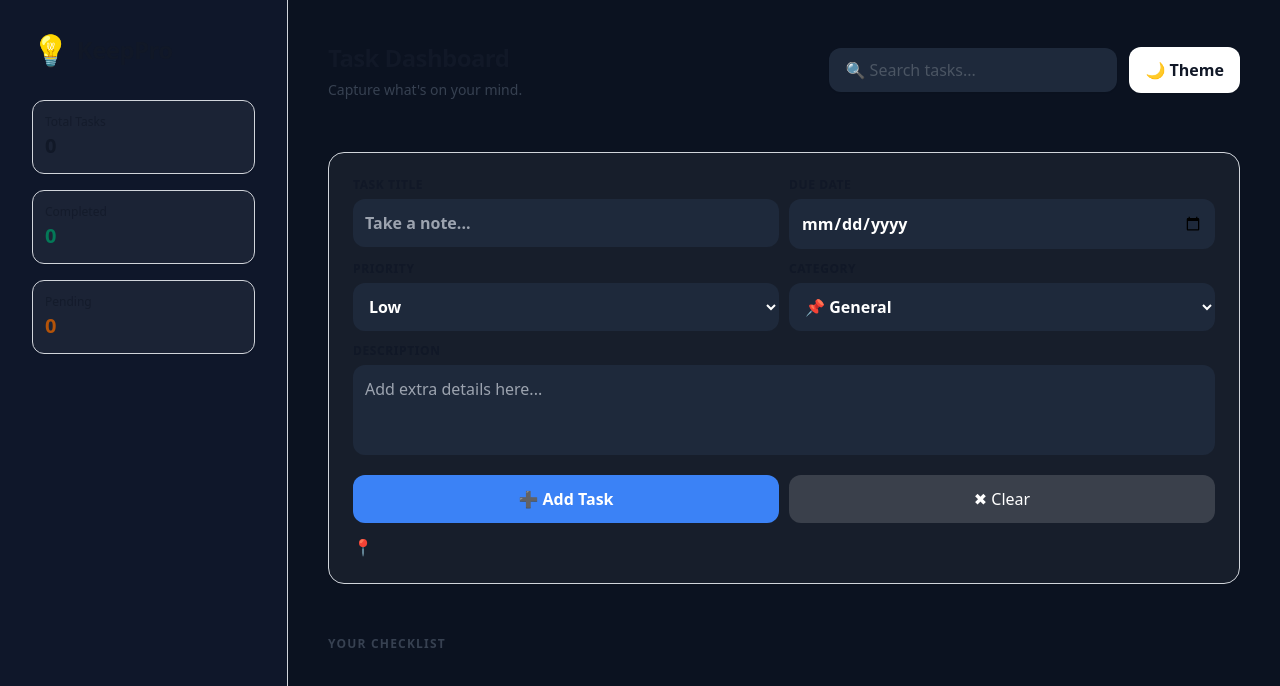
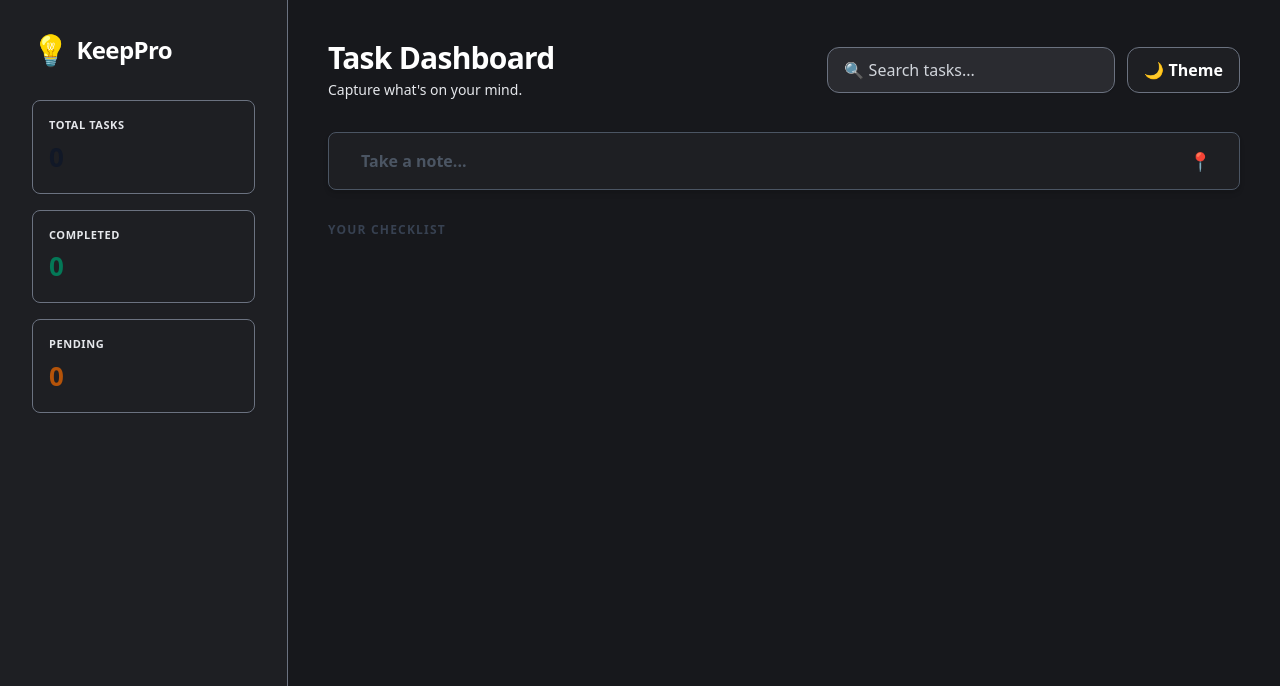
Before and after one commit to Pra3496/Devops_project, a plain HTML site: page frontend/index.html in a window 1280 px wide. Both pictures are taken after a click on the button "🌙 Theme". Shown: the top 686 px of the page. Drawn offline with nearby package versions, Linux system fonts and the light colour scheme; no server answers.

Commit message:
Update style.css

```diff
--- a/frontend/style.css
+++ b/frontend/style.css
@@ -1,294 +1,410 @@
 /* =========================
-   RESET
+   BASE STYLES & CORE VARS (HIGH-CONTRAST GOOGLE KEEP)
 ========================= */
+:root {
+  --bg-app: #ffffff;
+  --bg-sidebar: #eef1f2;
+  --bg-card: #ffffff;
+  --bg-input: #ffffff;
+  --border-color: #babcbe;
+  --text-main: #111827;
+  --text-title-card: #6b21a8;
+  --text-desc-card: #000000;
+}
 
-* {
-  margin: 0;
-  padding: 0;
-  box-sizing: border-box;
-  font-family: system-ui, -apple-system, Segoe UI, Roboto, sans-serif;
+.app-bg {
+  background: var(--bg-app);
+  color: var(--text-main);
+}
+
+.sidebar {
+  background: var(--bg-sidebar);
 }
 
 /* =========================
-   APP LAYOUT
+   COMPONENTS
 ========================= */
+.stat {
+  background: var(--bg-card);
+  padding: 16px;
+  border-radius: 8px;
+  border: 2px solid var(--border-color);
+  transition: all 0.3s cubic-bezier(0.4, 0, 0.2, 1);
+}
+.stat h3 {
+  font-size: 11px;
+  font-weight: 800;
+  letter-spacing: 0.05em;
+  text-transform: uppercase;
+  color: #374151;
+}
+.stat p {
+  font-size: 26px;
+  font-weight: 900;
+  margin-top: 4px;
+}
 
-.app-bg {
+/* INPUT CARD */
+.card {
+  background: var(--bg-card);
+  border-radius: 8px;
+}
+
+.grid-2 {
+  display: grid;
+  grid-template-columns: repeat(auto-fit, minmax(220px, 1fr));
+  gap: 16px;
+}
+
+.input {
+  padding: 10px 14px;
+  border-radius: 8px;
+  border: 2px solid var(--border-color);
+  outline: none;
+  background: var(--bg-input);
+  color: var(--text-main);
+  font-weight: 600;
+  transition: all 0.2s ease;
+}
+.input:focus {
+  border-color: #d97706;
+  background: #ffffff;
+  box-shadow: 0 0 0 2px rgba(217, 119, 6, 0.2);
+}
+.input::placeholder {
+  color: #4b5563;
+}
+
+/* Dropdown styling & matching badge targets */
+select option[value="Low"], .priority-badge.priority-low {
+  background-color: #d1fae5 !important;
+  color: #065f46 !important;
+}
+select option[value="Medium"], .priority-badge.priority-medium {
+  background-color: #fef3c7 !important;
+  color: #92400e !important;
+}
+select option[value="High"], .priority-badge.priority-high {
+  background-color: #fee2e2 !important;
+  color: #991b1b !important;
+}
+
+/* Priority Card Badge Base */
+.priority-badge {
+  display: inline-flex;
+  align-items: center;
+  gap: 4px;
+  padding: 4px 10px;
+  font-size: 12px;
+  font-weight: 800;
+  border-radius: 12px;
+  text-transform: uppercase;
+  margin-top: 4px;
+}
+
+/* Unicode Dot Injectors */
+.priority-low::before { content: "🟢 "; }
+.priority-medium::before { content: "🟡 "; }
+.priority-high::before { content: "🔴 "; }
+
+.textarea {
+  min-height: 100px;
+  resize: none;
+}
+
+/* BUTTONS */
+.actions {
   display: flex;
-  min-height: 100vh;
-  background: #0f172a;
-  color: white;
+  gap: 12px;
+}
+.btn-primary, .btn-secondary {
+  flex: 1;
+  padding: 11px;
+  border-radius: 6px;
+  font-weight: 800;
+  font-size: 14px;
+  cursor: pointer;
+  transition: all 0.2s cubic-bezier(0.4, 0, 0.2, 1);
+}
+.btn-primary {
+  background: #f59e0b;
+  color: #111827;
+  border: 1px solid #d97706;
+}
+.btn-primary:hover {
+  background: #d97706;
+  color: #ffffff;
+}
+.btn-secondary {
+  background: #f3f4f6;
+  color: #1f2937;
+  border: 2px solid var(--border-color);
+}
+.btn-secondary:hover {
+  background: #e5e7eb;
+  color: #111827;
 }
 
 /* =========================
-   SIDEBAR
+   TASK LIST & CARDS
 ========================= */
+.task-list {
+  display: grid;
+  grid-template-columns: repeat(auto-fill, minmax(240px, 1fr));
+  gap: 16px;
+}
 
-.sidebar {
-  width: 260px;
-  min-height: 100vh;
-  background: #111827;
-  padding: 20px;
+.task {
+  background: var(--bg-card);
+  border: 2px solid var(--border-color);
+  padding: 16px;
+  border-radius: 8px;
   display: flex;
   flex-direction: column;
-  gap: 20px;
-  border-right: 1px solid rgba(255,255,255,0.08);
+  justify-content: space-between;
+  align-items: flex-start;
+  gap: 14px;
+  font-weight: 600;
+  transition: box-shadow 0.2s ease, border-color 0.2s ease;
 }
 
-.logo {
-  font-size: 22px;
-  font-weight: bold;
-  color: #60a5fa;
+.task b, .task h2, .task [class*="title"] {
+  color: var(--text-title-card) !important;
+  font-weight: 800;
+}
+.task p, .task span:not([class*="title"]):not(.priority-badge), .task text, .task description {
+  color: var(--text-desc-card) !important;
 }
 
-.stats {
-  display: flex;
-  flex-direction: column;
-  gap: 12px;
+.task:hover {
+  box-shadow: 0 4px 12px rgba(0, 0, 0, 0.15);
+  border-color: #111827;
+}
+.task.done {
+  opacity: 0.6;
+  background: #f3f4f6;
+}
+.task.done b, .task.done h2, .task.done p {
+  text-decoration: line-through;
+  color: #6b7280 !important;
 }
 
-.stat {
-  background: rgba(255,255,255,0.05);
-  padding: 12px;
-  border-radius: 12px;
+.task button {
+  width: 34px;
+  height: 34px;
+  display: flex;
+  align-items: center;
+  justify-content: center;
+  border-radius: 50%;
+  color: #111827;
+  background: #e5e7eb;
+  font-weight: bold;
+  transition: all 0.15s ease;
 }
-
-.stat h3 {
-  font-size: 12px;
-  opacity: 0.7;
-}
-
-.stat p {
-  font-size: 20px;
-  font-weight: bold;
-}
-
-.theme-btn {
-  margin-top: auto;
-  padding: 10px;
-  border-radius: 10px;
-  border: none;
-  cursor: pointer;
-  background: #2563eb;
-  color: white;
+.task button:hover {
+  background: #111827;
+  color: #ffffff;
 }
 
 /* =========================
-   MAIN AREA
+   IMPROVED GOOGLE KEEP TOAST (MATERIAL SNACKBAR)
 ========================= */
-
-.main {
-  flex: 1;
-  padding: 20px;
+.toast-box {
+  position: fixed;
+  bottom: 24px;
+  left: 50%;
+  transform: translateX(-50%);
+  display: flex;
+  flex-direction: column;
+  gap: 8px;
+  z-index: 9999;
+  width: auto;
+  max-width: 500px;
+  min-width: 280px;
+}
+.toast {
+  background: #202124;
+  color: #f1f3f4;
+  padding: 14px 24px;
+  border-radius: 4px;
+  font-weight: 500;
+  font-size: 14px;
+  letter-spacing: 0.2px;
+  box-shadow: 0 3px 5px -1px rgba(0,0,0,0.2), 0 6px 10px 0 rgba(0,0,0,0.14), 0 1px 18px 0 rgba(0,0,0,0.12);
+  display: flex;
+  align-items: center;
+  justify-content: space-between;
+  gap: 24px;
+  border: none;
+  animation: snackbarIn 0.2s cubic-bezier(0, 0, 0.2, 1) forwards;
+}
+@keyframes snackbarIn {
+  from { transform: translateY(20px); opacity: 0; }
+  to { transform: translateY(0); opacity: 1; }
 }
 
 /* =========================
-   HEADER
+   DARK MODE CONTEXT OVERRIDE
 ========================= */
-
-.header {
-  display: flex;
-  justify-content: space-between;
-  align-items: center;
-  margin-bottom: 20px;
+.dark {
+  --bg-app: #17181c;
+  --bg-sidebar: #1e1f23;
+  --bg-card: #1e1f23;
+  --bg-input: #2a2b30;
+  --border-color: #6b7280;
+  --text-main: #f9fafb;
+  --text-title-card: #c084fc;
+  --text-desc-card: #ffffff;
 }
 
-.header h1 {
-  font-size: 24px;
+.dark select option[value="Low"], .dark .priority-badge.priority-low {
+  background-color: #064e3b !important;
+  color: #a7f3d0 !important;
+}
+.dark select option[value="Medium"], .dark .priority-badge.priority-medium {
+  background-color: #78350f !important;
+  color: #fde68a !important;
+}
+.dark select option[value="High"], .dark .priority-badge.priority-high {
+  background-color: #7f1d1d !important;
+  color: #fca5a5 !important;
 }
 
-.search {
-  width: 250px;
-  padding: 10px;
-  border-radius: 10px;
-  border: none;
-  outline: none;
+.dark .header-title { color: #ffffff; }
+.dark .header p { color: #e5e7eb; }
+.dark .sidebar { border-color: #6b7280; }
+.dark .logo span { color: #ffffff; }
+.dark .stat h3 { color: #e5e7eb; }
+.dark .stat { background: #1e1f23; border-color: var(--border-color); }
+.dark .search {
+  background: #2a2b30;
+  color: #ffffff;
+  border-color: #6b7280;
+}
+.dark .search::placeholder { color: #d1d5db; }
+.dark .theme-btn {
+  background: #1e1f23;
+  color: #ffffff;
+  border-color: #6b7280;
+}
+.dark .theme-btn:hover { background: #2a2b30; }
+.dark .input { color: #ffffff; border-color: var(--border-color); }
+.dark .input:focus { border-color: #f59e0b; background: #17181c; }
+.dark .btn-secondary {
+  background: #2a2b30;
+  color: #ffffff;
+  border-color: #6b7280;
+}
+.dark .btn-secondary:hover {
+  background: #374151;
+}
+.dark .btn-primary {
+  background: #f59e0b;
+  color: #111827;
+  font-weight: 800;
+}
+.dark .toast {
+  background: #ffffff;
+  color: #111827;
+}
+.dark .task {
+  border-color: #6b7280;
+  background: #1e1f23;
+}
+.dark .task:hover {
+  box-shadow: 0 0 0 2px #ffffff;
+  border-color: transparent;
+}
+.dark .task button { color: #ffffff; background: #374151; }
+.dark .task button:hover { background: #ffffff; color: #111827; }
+
+/* =========================
+   RESPONSIVE LAYOUT & FIXES
+========================= */
+@media (min-width: 768px) {
+  body, .flex.flex-col.md\:flex-row {
+    height: 100vh;
+    overflow: hidden;
+  }
+  .sidebar {
+    height: 100vh;
+    overflow-y: auto;
+  }
+  .main {
+    height: 100vh;
+    overflow: hidden;
+    display: flex;
+    flex-direction: column;
+  }
+  .card.input-card {
+    max-height: 50vh;
+    overflow-y: auto;
+    scrollbar-width: thin;
+    transition: all 0.25s cubic-bezier(0.4, 0, 0.2, 1);
+  }
+  .main > section.flex.flex-col {
+    flex: 1;
+    overflow-y: auto;
+    min-height: 0;
+    scrollbar-width: thin;
+  }
 }
 
-/* =========================
-   INPUT CARD
-========================= */
-
-.card {
-  background: rgba(255,255,255,0.05);
-  border-radius: 16px;
-  padding: 15px;
-  margin-bottom: 20px;
+/* Custom Scrollbars */
+.card.input-card::-webkit-scrollbar,
+.main > section.flex.flex-col::-webkit-scrollbar {
+  width: 6px;
+}
+.card.input-card::-webkit-scrollbar-thumb,
+.main > section.flex.flex-col::-webkit-scrollbar-thumb {
+  background-color: #4b5563;
+  border-radius: 10px;
 }
 
-.input-card {
+/* Google Notes Hidden States when Collapsed */
+.keep-burger {
+  display: none;
+}
+.input-card.collapsed-note {
+  display: flex !important;
+  align-items: center;
+  justify-content: space-between;
+  padding-top: 12px !important;
+  padding-bottom: 12px !important;
+  box-shadow: 0 4px 6px -1px rgba(0,0,0,0.1), 0 2px 4px -1px rgba(0,0,0,0.06) !important;
+  border-color: #4b5563 !important;
+}
+.input-card.collapsed-note .grid-2,
+.input-card.collapsed-note .flex-col,
+.input-card.collapsed-note .actions {
+  display: none !important;
+}
+.input-card.collapsed-note .grid-2:first-of-type {
+  display: flex !important;
+  flex: 1;
+  align-items: center;
+}
+.input-card.collapsed-note .flex-col:first-of-type {
+  display: flex !important;
+  width: 100%;
+}
+.input-card.collapsed-note .flex-col:first-of-type label {
+  display: none;
+}
+.input-card.collapsed-note .flex-col:first-of-type input {
+  background: transparent !important;
+  border: none !important;
+  box-shadow: none !important;
+  padding: 4px 8px;
+}
+.input-card.collapsed-note .keep-burger {
   display: flex;
-  flex-direction: column;
-  gap: 12px;
+  align-items: center;
+  justify-content: center;
+  color: #111827;
+  font-size: 18px;
+  padding-right: 4px;
 }
-
-/* GRID */
-.grid-2 {
-  display: grid;
-  grid-template-columns: 1fr 1fr;
-  gap: 10px;
+.dark .input-card.collapsed-note .keep-burger {
+  color: #ffffff;
 }
-
-/* INPUTS */
-.input {
-  padding: 12px;
-  border-radius: 12px;
-  border: none;
-  outline: none;
-  background: rgba(255,255,255,0.08);
-  color: inherit;
-  transition: 0.2s;
-}
-
-.input:focus {
-  transform: scale(1.02);
-  background: rgba(255,255,255,0.12);
-}
-
-/* TEXTAREA */
-.textarea {
-  min-height: 90px;
-  resize: none;
-}
-
-/* ACTIONS */
-.actions {
-  display: flex;
-  gap: 10px;
-}
-
-/* BUTTONS */
-.btn-primary {
-  flex: 1;
-  padding: 12px;
-  border-radius: 12px;
-  border: none;
-  cursor: pointer;
-  background: #3b82f6;
-  color: white;
-  font-weight: 600;
-  transition: 0.2s;
-}
-
-.btn-primary:hover {
-  background: #2563eb;
-}
-
-.btn-secondary {
-  flex: 1;
-  padding: 12px;
-  border-radius: 12px;
-  border: none;
-  cursor: pointer;
-  background: rgba(255,255,255,0.15);
-  color: white;
-  transition: 0.2s;
-}
-
-.btn-secondary:hover {
-  background: rgba(255,255,255,0.25);
-}
-
-/* =========================
-   TASK LIST
-========================= */
-
-.task-list {
-  display: grid;
-  gap: 12px;
-}
-
-/* TASK CARD */
-.task {
-  background: rgba(255,255,255,0.06);
-  padding: 15px;
-  border-radius: 14px;
-  transition: 0.25s;
-}
-
-.task:hover {
-  transform: translateY(-4px);
-  background: rgba(255,255,255,0.1);
-}
-
-.task b {
-  font-size: 16px;
-}
-
-.task p {
-  font-size: 13px;
-  opacity: 0.8;
-}
-
-/* DONE TASK */
-.task.done {
-  opacity: 0.5;
-  text-decoration: line-through;
-}
-
-/* TASK BUTTONS */
-.task button {
-  padding: 6px 10px;
-  border-radius: 8px;
-  border: none;
-  cursor: pointer;
-  transition: 0.2s;
-}
-
-.task button:hover {
-  transform: scale(1.1);
-}
-
-/* =========================
-   TOAST
-========================= */
-
-.toast-box {
-  position: fixed;
-  top: 20px;
-  right: 20px;
-  display: flex;
-  flex-direction: column;
-  gap: 10px;
-  z-index: 999;
-}
-
-.toast {
-  background: rgba(0,0,0,0.75);
-  color: white;
-  padding: 10px 14px;
-  border-radius: 10px;
-  animation: slide 0.3s ease;
-}
-
-@keyframes slide {
-  from { transform: translateX(100px); opacity: 0; }
-  to { transform: translateX(0); opacity: 1; }
-}
-
-/* =========================
-   DARK MODE FIX
-========================= */
-
-.dark {
-  background: #0b1220;
-}
-
-.dark .sidebar {
-  background: #0f172a;
-}
-
-.dark .card,
-.dark .task {
-  background: rgba(255,255,255,0.05);
-}
-
-.dark .input {
-  background: #1e293b;
-  color: white;
-}
-
-.dark .search {
-  background: #1e293b;
-  color: white;
-}
```
